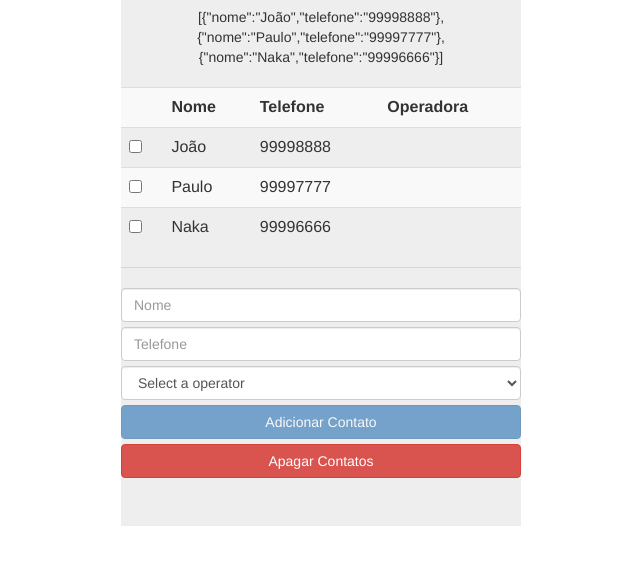
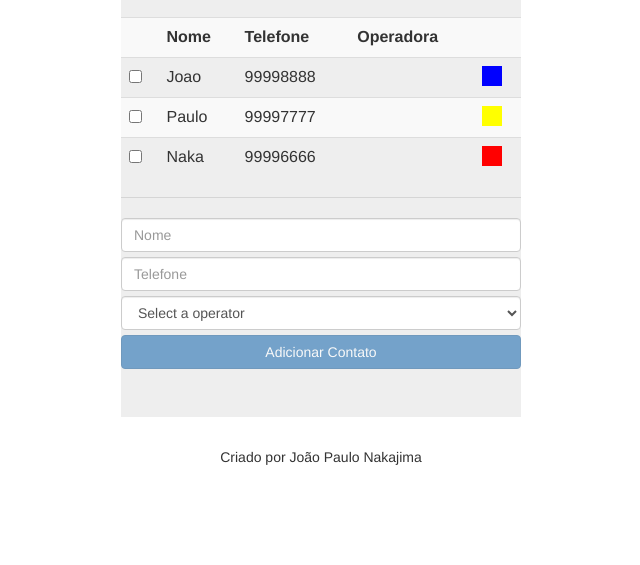
Before and after one commit to jpnakajima/phoneBook_AngularJS_1_X, a plain HTML site: page index.html in a window 1280 px wide. Shown: the part 117-682 px from the top of the page, without its empty margins (319-959 px from the left). Drawn offline with Linux system fonts and the light colour scheme.

Commit message:
AngularJS Lesson #3 -  ngDisabled, ngOptions (using for, as e group by), ngClass, ngStyle, ngShow, ngHide, ngIf e ngInclude

```diff
--- a/app.js
+++ b/app.js
@@ -2,9 +2,9 @@ angular.module("phoneBook",[]);
 angular.module("phoneBook").controller("phoneBookCtrl", function($scope){
     $scope.app = "Phone Book";
     $scope.contatos = [
-        {nome: "João", telefone: "99998888"},
-        {nome: "Paulo", telefone: "99997777"},
-        {nome: "Naka", telefone: "99996666"},
+        {nome: "Joao", telefone: "99998888", cor: "blue"},
+        {nome: "Paulo", telefone: "99997777", cor: "yellow"},
+        {nome: "Naka", telefone: "99996666", cor: "red"},
     ];
     $scope.operadoras = [
         {nome: "Oi", codigo: 14, categoria: "Celular"},
@@ -22,6 +22,10 @@ angular.module("phoneBook").controller("phoneBookCtrl", function($scope){
             if(!contato.selecionado)
                 return contato;
         });
-        console.log(contatosSelecionados);
     }
+    $scope.isContatoSelecionado = function(contatos){
+        return contatos.some(function(contato){
+            return contato.selecionado;
+        });
+    };
 });
--- /dev/null
+++ b/footer.html
@@ -0,0 +1,3 @@
+<div style="text-align: center">
+    Criado por João Paulo Nakajima
+</div>
--- a/index.html
+++ b/index.html
@@ -32,22 +32,22 @@
         <div class="jumbotron">
             <!--<h4 ng-bind="app"></h4>-->
             <h3>{{app}}</h3>
-            {{contatos}}
-            <table class="table table-striped">
+            <table class="table table-striped" ng-show="contatos.length > 0">
                 <tr>
                     <th></th>
                     <th>Nome</th>
                     <th>Telefone</th>
                     <th>Operadora</th>
+                    <th></th>
                 </tr>
                 <tr ng-class="{'selecionado negrito': contato.selecionado}" ng-repeat="contato in contatos">
                     <td><input type="checkbox" ng-model="contato.selecionado" /> </td>
                     <td>{{contato.nome}}</td>
                     <td>{{contato.telefone}}</td>
                     <td>{{contato.operadora.nome}}</td>
+                    <td><div style="width: 20px; height: 20px;" ng-style="{'background-color': contato.cor}"></div></td>
                     <!-- <td ng-repeat="(key,value) in contato"
                     {{value}}     vai funcionar da mesma forma-->
-{{contato}}
                 </tr>
             </table>
             <hr/>
@@ -59,7 +59,11 @@
                 <option value="">Select a operator</option>
             </select>
            <button class="btn btn-primary btn-block" ng-click="adicionarContato(contato)" ng-disabled="!contato.nome || !contato.telefone" >Adicionar Contato</button>
-           <button class="btn btn-danger btn-block" ng-click="apagarContatos(contatos)">Apagar Contatos</button>
+           <!--<button class="btn btn-danger btn-block" ng-click="apagarContatos(contatos)" ng-disabled="!isContatoSelecionado(contatos)" >Apagar Contatos</button>-->
+           <!--<button class="btn btn-danger btn-block" ng-click="apagarContatos(contatos)" ng-show="isContatoSelecionado(contatos)" >Apagar Contatos</button>-->
+           <!--<button class="btn btn-danger btn-block" ng-click="apagarContatos(contatos)" ng-hide="!isContatoSelecionado(contatos)" >Apagar Contatos</button> -->
+           <button class="btn btn-danger btn-block" ng-click="apagarContatos(contatos)" ng-if="isContatoSelecionado(contatos)" >Apagar Contatos</button>
         </div>
+        <div ng-include="'footer.html'"></div>
     </body>
 </html>
```
